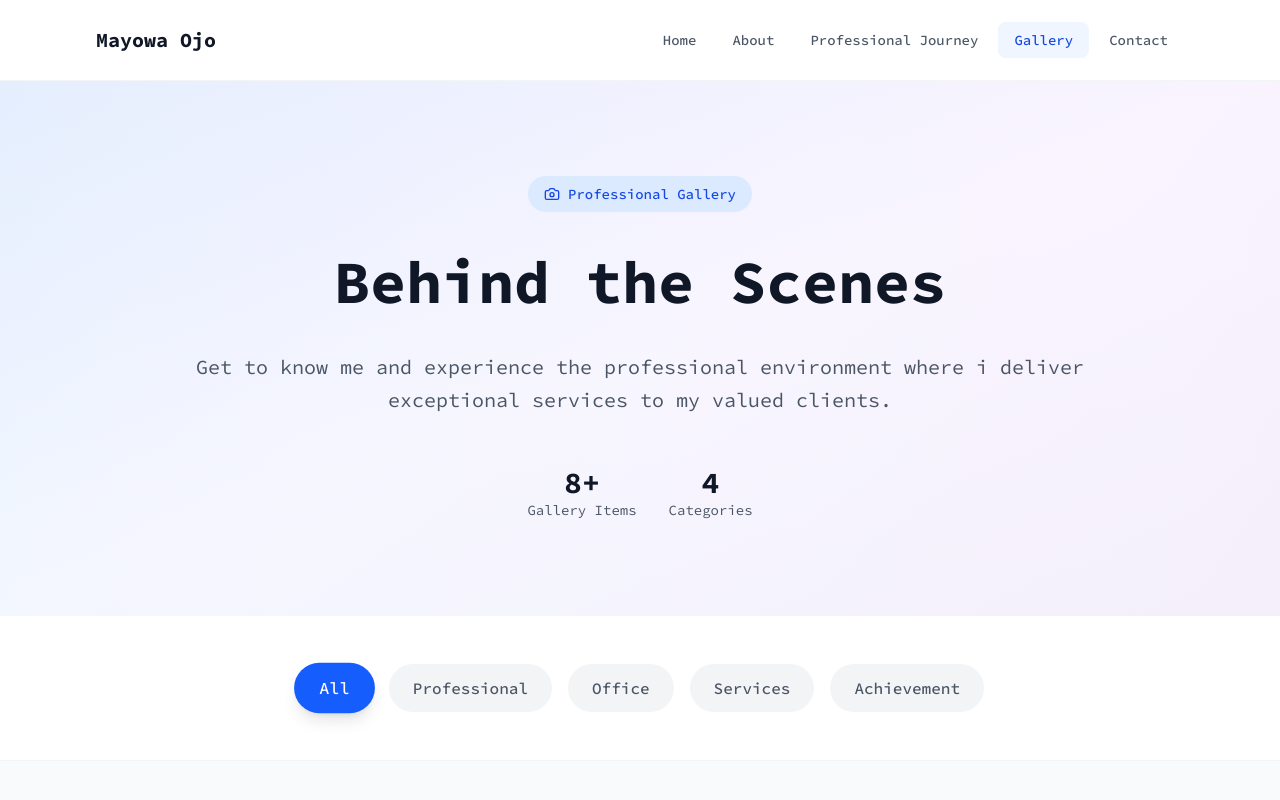
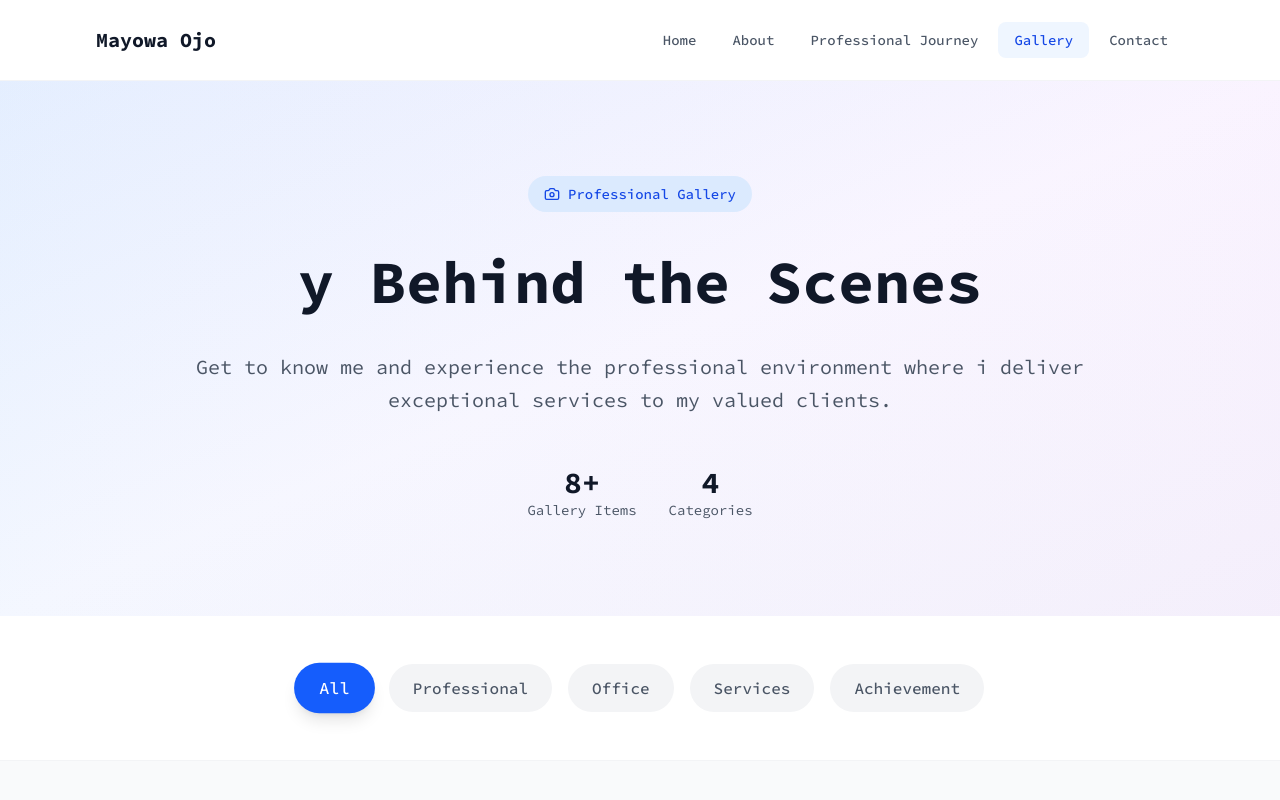
Before and after one commit to theNubiadev/mayowaojoWeb, a React (Vite) app: page /gallery in a window 1280 px wide. Shown: the top 800 px of the page. Built offline with nearby package versions, Linux system fonts and the light colour scheme.

Commit message:
fix: Correct heading text in Gallery component

```diff
--- a/src/pages/Gallery.jsx
+++ b/src/pages/Gallery.jsx
@@ -111,7 +111,7 @@ function Gallery() {
             <Camera className="h-4 w-4 mr-2" />
             Professional Gallery
           </div>
-          <h1 className="text-4xl md:text-6xl font-bold text-gray-900 mb-8 leading-tight animate-fade-in-up">
+          <h1 className="text-4xl md:text-6xl font-bold text-gray-900 mb-8 leading-tight animate-fade-in-up">y
             Behind the Scenes
           </h1>
           <p className="text-xl text-gray-600 max-w-4xl mx-auto leading-relaxed mb-12 animate-fade-in-up">
```
